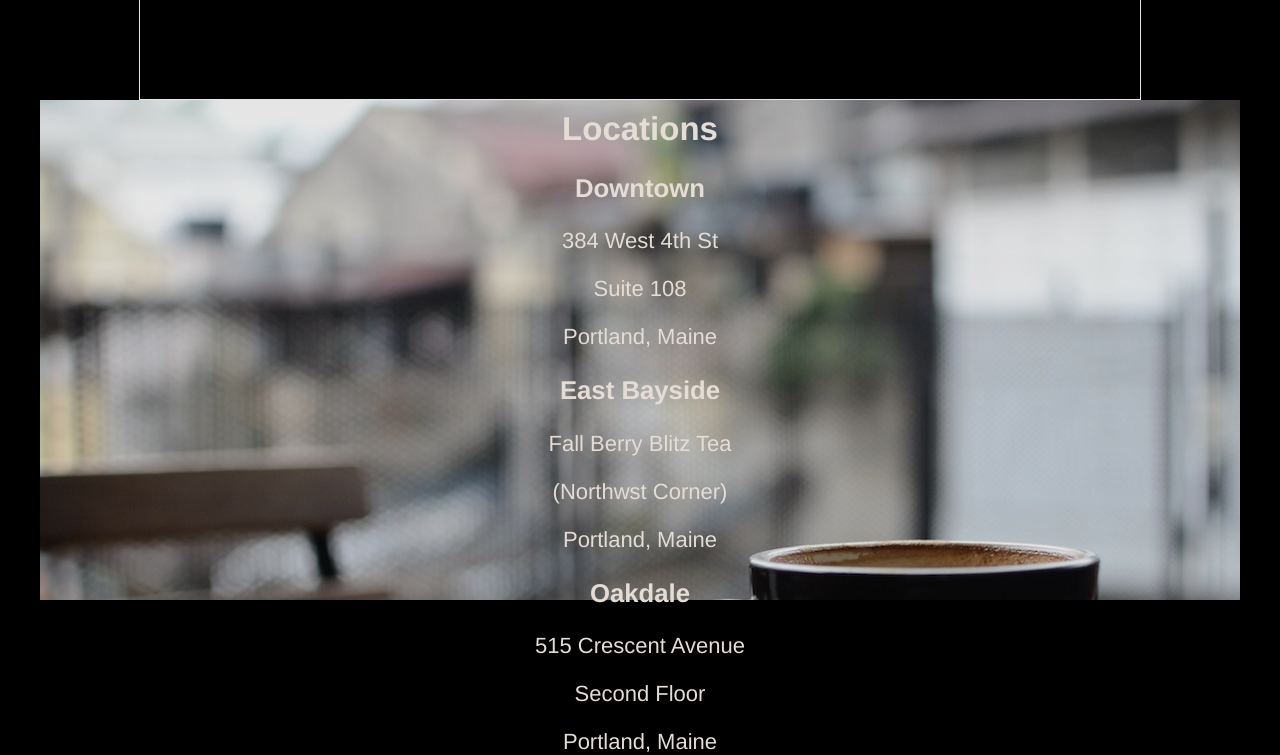
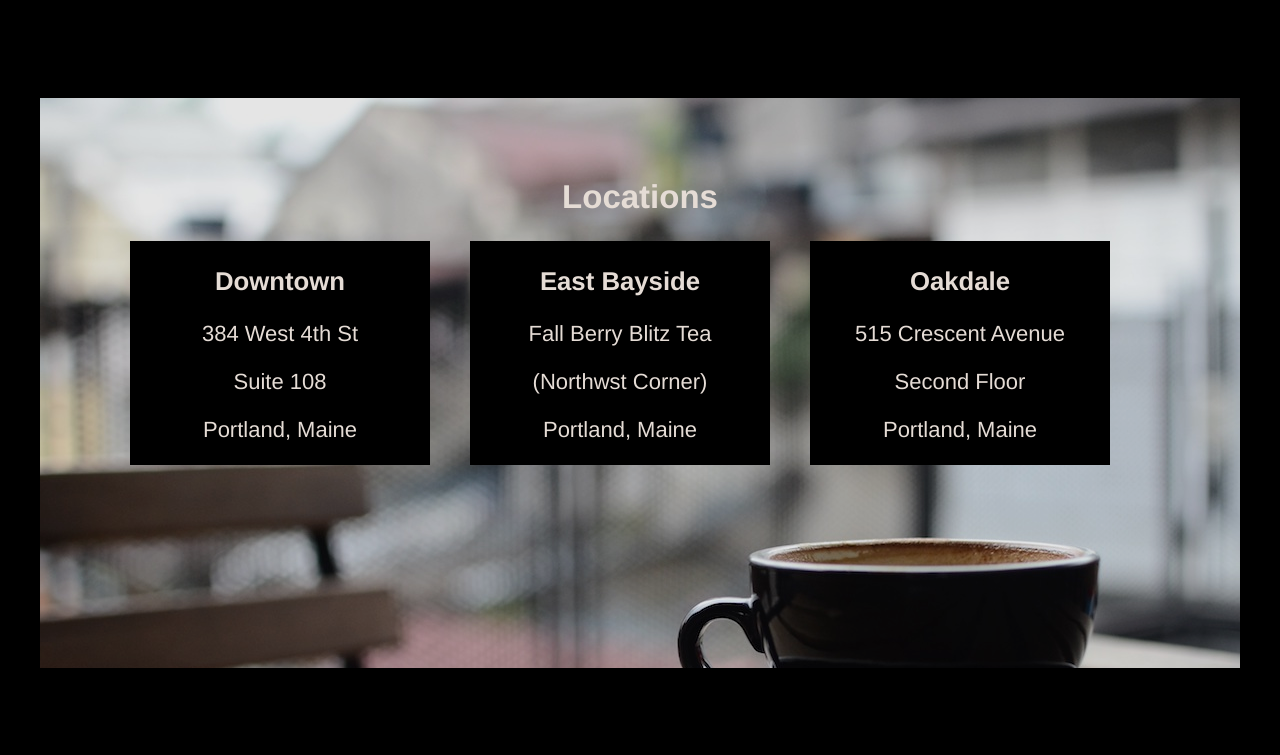
Before and after one commit to andy6491/Tea-cozy, a plain HTML site: page index.html in a window 1280 px wide. Shown: the part 1449-2204 px from the top of the page. After the commit the page ends 2125 px from the top, so only its background shows below. Drawn offline with Linux system fonts and the light colour scheme.

Commit message:
Adding location.

```diff
--- a/index.html
+++ b/index.html
@@ -51,6 +51,7 @@
       </div>
       <div id="location">
         <h2>Locations</h2>
+        <div class="locations">
           <div class="store">
             <h3>Downtown</h3>
             <p>384 West 4th St</p>
@@ -70,5 +71,6 @@
           <p>Portland, Maine</p>
         </div>
       </div>
+    </div>
   </body>
 </html>
--- a/resources/css/style.css
+++ b/resources/css/style.css
@@ -61,10 +61,6 @@ nav a{
 #featured {
   width: 1000px;
   height: 700px;
-  /*display: flex;
-  text-align: center;
-  align-content: center;*/
-  border: 1px solid white;
   padding-top: 70px;
 }
 
@@ -106,8 +102,31 @@ h4 {
   width: 300;
 }
 
+/*locations*/
 #location {
   background-image: url('../../resources/images/img-locations-background.jpg');
   height: 500px;
   width: 1200px;
+  padding-top: 70px;
 }
+
+#location h2 {
+  padding: 10px;
+  display: flex;
+  justify-content: center;
+  align-items: center;
+}
+
+.locations {
+  display: flex;
+  align-items: center;
+  margin-top: 15px;
+  justify-content: center;
+  flex-wrap: wrap;
+}
+
+.store {
+  background-color: black;
+  width: 300px;
+  margin-right: 40px;
+}
```
Lines whose indentation alone changed are shown as unchanged.
